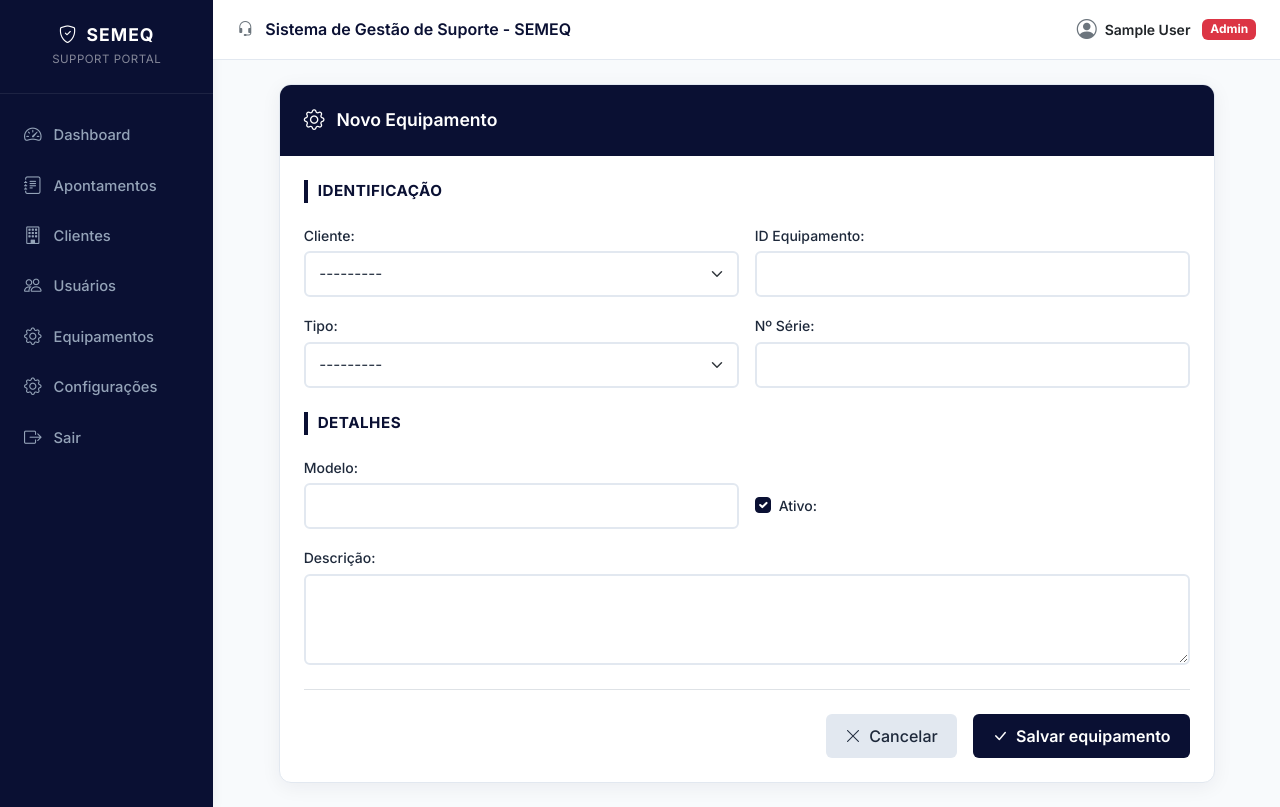
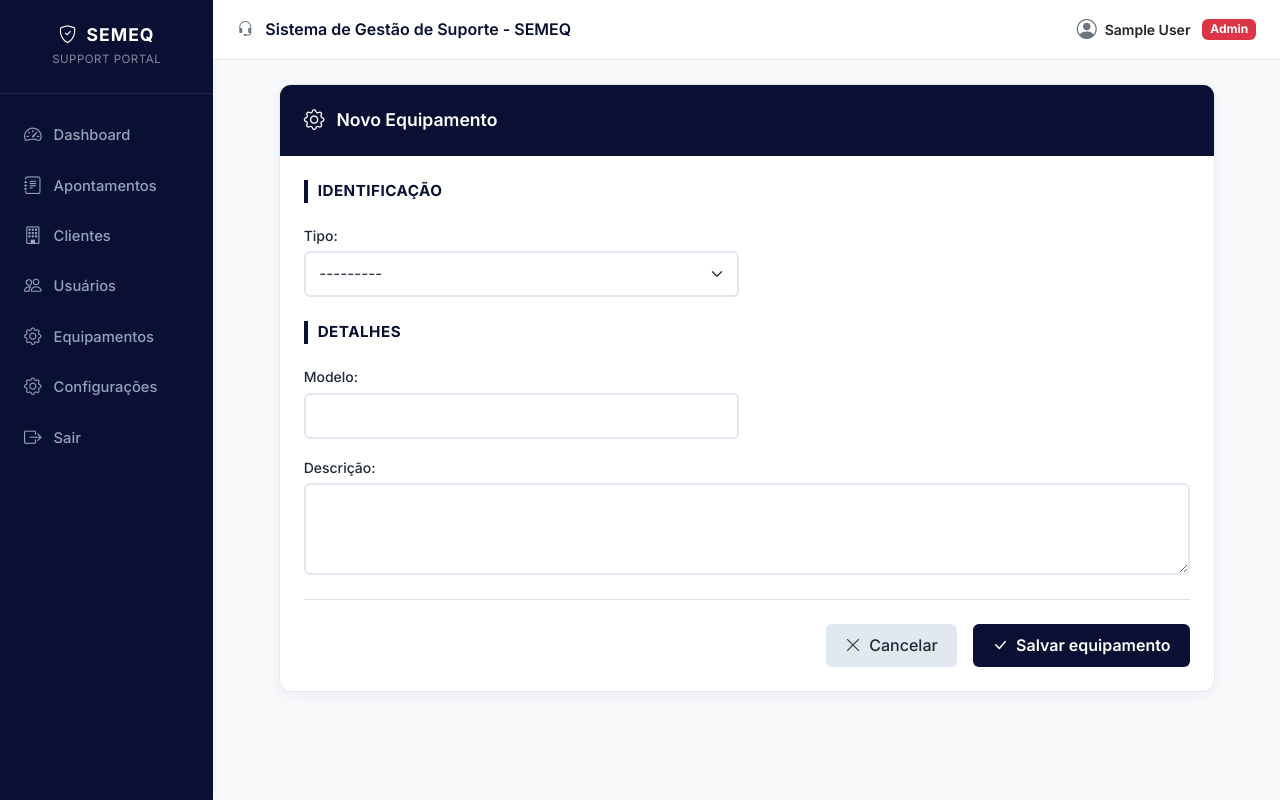
Before and after one commit to semeqpd/apontamento-semeq, a Django app: page /equipamentos/novo/ in a window 1280 px wide. Run offline with Django 5.2, Linux system fonts and the light colour scheme; the visitor is signed in with stand-in values (Sample User, id 1).

Commit message:
alter: alter to show fields needs, fix filters, list and forms from assets

```diff
--- a/templates/equipamentos/form.html
+++ b/templates/equipamentos/form.html
@@ -26,24 +26,9 @@
                 <div class="section-title">Identificação</div>
                 <div class="row g-3 mb-4">
                     <div class="col-md-6">
-                        {{ form.cliente.label_tag }}
-                        {{ form.cliente }}
-                        {% for error in form.cliente.errors %}<div class="text-danger small mt-1">{{ error }}</div>{% endfor %}
-                    </div>
-                    <div class="col-md-6">
-                        {{ form.equipamento_id.label_tag }}
-                        {{ form.equipamento_id }}
-                        {% for error in form.equipamento_id.errors %}<div class="text-danger small mt-1">{{ error }}</div>{% endfor %}
-                    </div>
-                    <div class="col-md-6">
                         {{ form.tipo.label_tag }}
                         {{ form.tipo }}
                         {% for error in form.tipo.errors %}<div class="text-danger small mt-1">{{ error }}</div>{% endfor %}
-                    </div>
-                    <div class="col-md-6">
-                        {{ form.numero_serie.label_tag }}
-                        {{ form.numero_serie }}
-                        {% for error in form.numero_serie.errors %}<div class="text-danger small mt-1">{{ error }}</div>{% endfor %}
                     </div>
                 </div>
 
@@ -53,12 +38,6 @@
                         {{ form.modelo.label_tag }}
                         {{ form.modelo }}
                         {% for error in form.modelo.errors %}<div class="text-danger small mt-1">{{ error }}</div>{% endfor %}
-                    </div>
-                    <div class="col-md-6 d-flex align-items-end">
-                        <div class="form-check mb-2">
-                            {{ form.ativo }}
-                            {{ form.ativo.label_tag }}
-                        </div>
                     </div>
                     <div class="col-12">
                         {{ form.descricao.label_tag }}
--- a/user/forms.py
+++ b/user/forms.py
@@ -9,17 +9,13 @@ class EquipamentoForm(forms.ModelForm):
     class Meta:
         model = Equipamento
         fields = [
-            'equipamento_id', 'cliente', 'tipo', 'numero_serie',
-            'modelo', 'descricao', 'ativo'
+            'tipo',
+            'modelo', 'descricao',
         ]
         widgets = {
-            'equipamento_id': forms.TextInput(attrs={'class': 'form-control'}),
-            'cliente': forms.Select(attrs={'class': 'form-select'}),
             'tipo': forms.Select(attrs={'class': 'form-select'}),
-            'numero_serie': forms.TextInput(attrs={'class': 'form-control'}),
             'modelo': forms.TextInput(attrs={'class': 'form-control'}),
             'descricao': forms.Textarea(attrs={'class': 'form-control', 'rows': 3}),
-            'ativo': forms.CheckboxInput(attrs={'class': 'form-check-input'}),
         }
 
 
@@ -28,21 +24,14 @@ class ClienteForm(forms.ModelForm):
         model = Cliente
         fields = [
             'corporation_id', 'corporation', 'plant_id', 'plant',
-            'unat', 'city', 'state_province', 'country', 'region', 'business', 'zone', 'ativo'
+            'zone'
         ]
         widgets = {
             'corporation_id': forms.TextInput(attrs={'class': 'form-control', 'placeholder': 'Ex: BR001'}),
             'corporation': forms.TextInput(attrs={'class': 'form-control', 'placeholder': 'Ex: SEMEQ Brasil'}),
             'plant_id': forms.TextInput(attrs={'class': 'form-control', 'placeholder': 'Ex: SP001'}),
             'plant': forms.TextInput(attrs={'class': 'form-control', 'placeholder': 'Ex: São Paulo'}),
-            'unat': forms.TextInput(attrs={'class': 'form-control', 'placeholder': 'Ex: UNAT SP'}),
-            'city': forms.TextInput(attrs={'class': 'form-control', 'placeholder': 'Ex: São Paulo'}),
-            'state_province': forms.TextInput(attrs={'class': 'form-control', 'placeholder': 'Ex: SP'}),
-            'country': forms.TextInput(attrs={'class': 'form-control', 'placeholder': 'Ex: Brasil'}),
-            'region': forms.TextInput(attrs={'class': 'form-control', 'placeholder': 'Ex: Sudeste'}),
-            'business': forms.TextInput(attrs={'class': 'form-control', 'placeholder': 'Ex: Oil & Gas'}),
-            'zone': forms.TextInput(attrs={'class': 'form-control', 'placeholder': 'Ex: Zona 1'}),
-            'ativo': forms.CheckboxInput(attrs={'class': 'form-check-input'}),
+            'zone': forms.TextInput(attrs={'class': 'form-control', 'placeholder': 'Ex: Zona 1'})
         }
 
     def clean_corporation_id(self):
@@ -339,11 +328,11 @@ class ApontamentoForm(forms.ModelForm):
                 self.fields['responsavel'].initial = qs.first()
 
         # Cliente queryset
-        self.fields['cliente'].queryset = Cliente.objects.filter(ativo=True).order_by('corporation', 'plant')
+        self.fields['cliente'].queryset = Cliente.objects.all().order_by('corporation', 'plant')
         self.fields['cliente'].required = False
 
         # Equipamento queryset (filtered by cliente via JS)
-        self.fields['equipamento'].queryset = Equipamento.objects.filter(ativo=True).select_related('cliente')
+        self.fields['equipamento'].queryset = Equipamento.objects.all().order_by('tipo', 'modelo')
 
         # Remove empty_label from ModelChoiceFields so first option is selected by default
         for field_name in ['responsavel', 'equipamento']:
--- a/user/models.py
+++ b/user/models.py
@@ -98,14 +98,14 @@ class Cliente(models.Model):
     corporation = models.CharField(max_length=200, verbose_name="Corporação")
     plant_id = models.CharField(max_length=50, verbose_name="ID Planta")
     plant = models.CharField(max_length=200, verbose_name="Planta")
-    unat = models.CharField(max_length=200, blank=True, verbose_name="UNAT")
-    city = models.CharField(max_length=100, blank=True, verbose_name="Cidade")
-    state_province = models.CharField(max_length=50, blank=True, verbose_name="Estado/Província")
-    country = models.CharField(max_length=100, blank=True, verbose_name="País")
-    region = models.CharField(max_length=100, blank=True, verbose_name="Região")
-    business = models.CharField(max_length=200, blank=True, verbose_name="Negócio")
+    # unat = models.CharField(max_length=200, blank=True, verbose_name="UNAT")
+    # city = models.CharField(max_length=100, blank=True, verbose_name="Cidade")
+    # state_province = models.CharField(max_length=50, blank=True, verbose_name="Estado/Província")
+    # country = models.CharField(max_length=100, blank=True, verbose_name="País")
+    # region = models.CharField(max_length=100, blank=True, verbose_name="Região")
+    # business = models.CharField(max_length=200, blank=True, verbose_name="Negócio")
     zone = models.CharField(max_length=50, blank=True, verbose_name="Zona")
-    ativo = models.BooleanField(default=True)
+    # ativo = models.BooleanField(default=True)
     criado_em = models.DateTimeField(auto_now_add=True)
     atualizado_em = models.DateTimeField(auto_now=True)
 
@@ -135,24 +135,19 @@ class Equipamento(models.Model):
         ('controlador', 'Controlador'),
         ('outro', 'Outro'),
     ]
-    equipamento_id = models.CharField(max_length=50, verbose_name="ID Equipamento",  null=True,
-    blank=True)
-    cliente = models.ForeignKey(Cliente, on_delete=models.PROTECT, related_name='cliente')
     tipo = models.CharField(max_length=20, choices=TIPO_CHOICES, verbose_name="Tipo")
-    numero_serie = models.CharField(max_length=100, unique=True, verbose_name="Nº Série")
     modelo = models.CharField(max_length=100, blank=True, verbose_name="Modelo")
     descricao = models.TextField(blank=True, verbose_name="Descrição")
-    ativo = models.BooleanField(default=True)
     criado_em = models.DateTimeField(auto_now_add=True)
     atualizado_em = models.DateTimeField(auto_now=True)
 
     class Meta:
         verbose_name = "Equipamento"
         verbose_name_plural = "Equipamentos"
-        ordering = ['cliente', 'tipo', 'numero_serie']
+        ordering = ['tipo', 'modelo']
 
     def __str__(self):
-        return f"{self.get_tipo_display()} - {self.numero_serie} ({self.cliente})"
+        return f"{self.get_tipo_display()} - {self.modelo or self.id}"
 
 
 class Apontamento(models.Model):
```
Also changed, not shown: templates/apontamentos/form.html (+5 -6 lines), templates/equipamentos/lista.html (+3 -24 lines), user/admin.py (+8 -12 lines).
